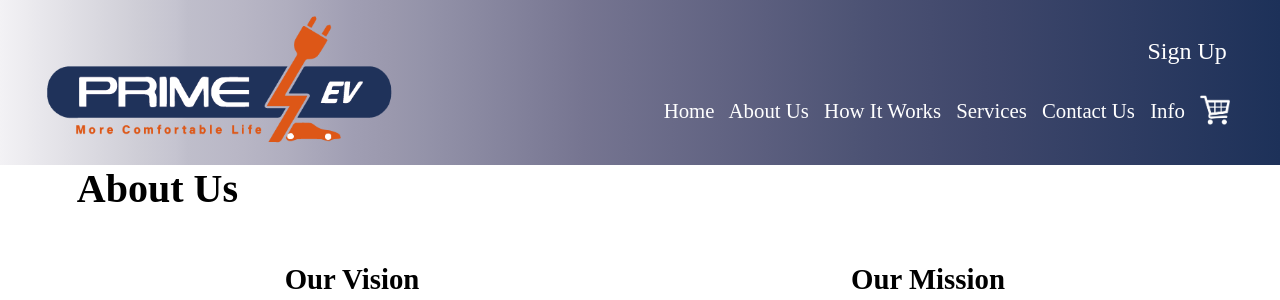
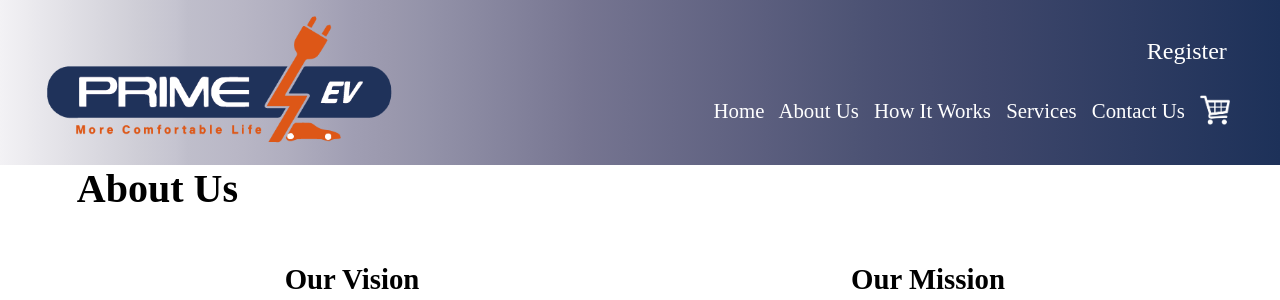
Before and after one commit to AttentiveNader/primeEVDev, a Django app: page /aboutUs/ in a window 1280 px wide. Shown: the top 300 px of the page. Run offline with Django 3.2, Linux system fonts and the light colour scheme; some web fonts are replaced.

Commit message:
change in nav bar

```diff
--- a/home/urls.py
+++ b/home/urls.py
@@ -9,7 +9,7 @@ app_name = ''
 urlpatterns = [
     path('', views.home, name='home' ),
     path('contactUs/', views.contactUs, name='contactUs'),
-    path('Sign-Up/', views.signUp , name='signUp'), #TODO Change to new registration page
+    path('Register/', views.register , name='register'), #TODO Change to new registration page
     path('aboutUs/',views.aboutUs, name='aboutUs'),
-    path('info/',views.info, name='info')
+
 ]
--- a/home/views.py
+++ b/home/views.py
@@ -18,10 +18,10 @@ def contactUs(request):
 def aboutUs(request):
     return render(request, 'homePage/aboutUs.html')
 @never_cache
-def info(request):
+def register(request):
     return render(request, 'homePage/info.html')
 
-@never_cache
+"""@never_cache
 def signUp(request):
     if request.method == 'POST':
         form = UserRegistrationForm(request.POST)
@@ -30,4 +30,4 @@ def signUp(request):
             return redirect('home')
     else:
         form = UserRegistrationForm()
-    return render(request, 'registration/SignUp.html', {'form': form})
+    return render(request, 'registration/SignUp.html', {'form': form})"""
--- a/templates/base.html
+++ b/templates/base.html
@@ -35,8 +35,8 @@
 
 
       <div class = "sign-links" id="pcCred">
-          <a href="{% url 'signUp' %}">
-            Sign Up
+          <a href="{% url 'register' %}">
+            Register
           </a>
       </div>
       <div class="nav-links" id="pcNav">
@@ -45,7 +45,6 @@
         <a href="#">How It Works</a>
         <a href="#">Services</a>
         <a href="{% url 'contactUs' %}">Contact Us</a>
-        <a  href="{% url 'info' %}">Info</a>
         <img id="shopping-cart" src="{% static 'imgs/shopping-cart.png' %}" alt="ShoppingCart" onmouseover="hover()" onmouseout="out()">
       </div>
       <!---------------------FOR THE SMALL SCREENS--------------------------------------------->
@@ -57,11 +56,10 @@
         <a href="#">Services</a>
         <a href="{% url 'contactUs' %}">Contact Us</a>
         <a  href="#">Blog</a>
-        <a  href="{% url 'info' %}">Info</a>
         <img id="shopping-cart" src="{% static 'imgs/shopping-cart.png' %}" alt="ShoppingCart" onmouseover="hover()" onmouseout="out()">
         <div class = "sign-links">
-            <a href="{% url 'signUp' %}">
-              Sign Up
+            <a href="{% url 'register' %}">
+              Register
             </a>
         </div>
       </div>
```
